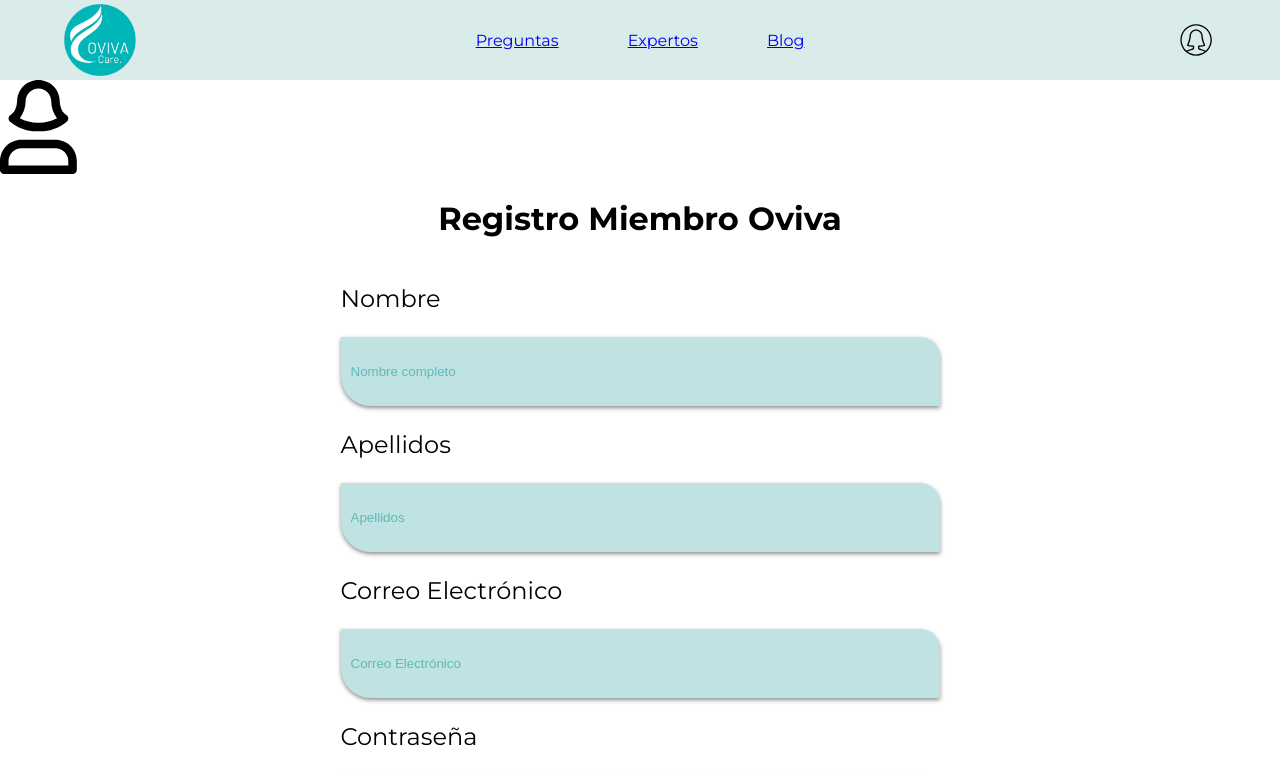
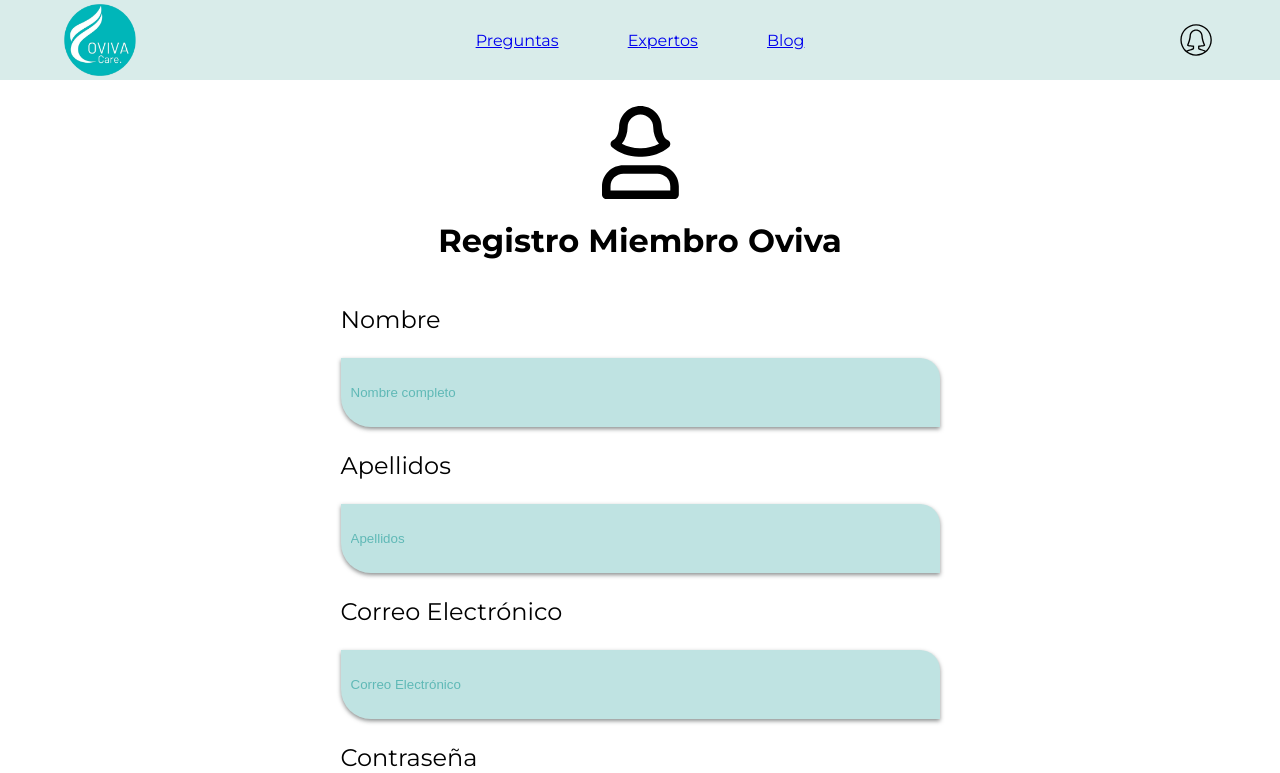
Before and after one commit to angylearns/oviva_care, a React (Vite) app in the folder HolisticFront/: page / in a window 1280 px wide. Shown: the top 773 px of the page. Built offline with nearby package versions, Linux system fonts and the light colour scheme.

Commit message:
center register icon

```diff
--- a/HolisticFront/src/components/register/Register.jsx
+++ b/HolisticFront/src/components/register/Register.jsx
@@ -58,7 +58,7 @@ function Register() {
                 </div>
             )}
 
-            <div>
+            <div className="logo-and-text">
                 <img src={login_icon} className="login-icon" alt="imagen login" />
                 <h1 className="main-text-register">Registro Miembro Oviva</h1>
             </div>
--- a/HolisticFront/src/components/register/register.css
+++ b/HolisticFront/src/components/register/register.css
@@ -1,10 +1,16 @@
 .fieldsblock {
     display: flex;
     flex-direction: row;
-    align-items: first baseline;
+    align-items: baseline;
     justify-content: space-around;
 }
-
+.logo-and-text
+{
+    display: flex;
+    flex-direction: column;
+    align-items: center;
+    padding-top: 2%;
+}
 .field-regname,
 .field-regbirthdate,
 .field-regcountry,
@@ -153,6 +159,7 @@ input::placeholder {
 
     .login-icon {
         width: 77px;
+
     }
 
     .main-text-register {
--- a/HolisticFront/src/services/loginService.js
+++ b/HolisticFront/src/services/loginService.js
@@ -1,4 +1,4 @@
-const API_URL = 'http://127.0.0.1:5001';
+const API_URL = 'http://localhost:5001';
 const loginService = {
 
     //ESTE METODO HA PASADO A registerService
```
